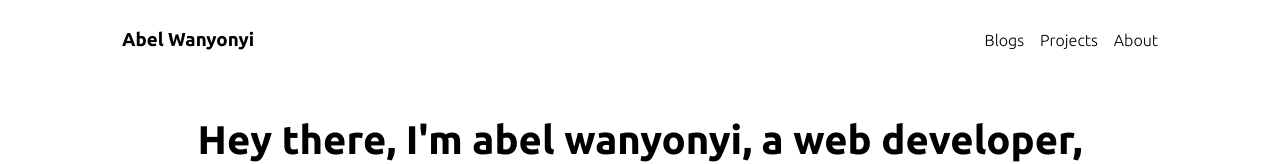
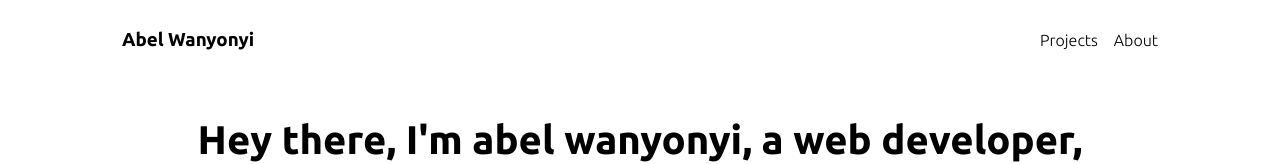
Before and after one commit to abeloa3411/next-blog, a Next.js app: page / in a window 1280 px wide. Shown: the top 164 px of the page. Built offline with nearby package versions, Linux system fonts and the light colour scheme.

Commit message:
fix bugs

```diff
--- a/components/Nav.js
+++ b/components/Nav.js
@@ -17,11 +17,11 @@ export default function Nav() {
           <div>
             <nav>
               <ul className={styles.header__list}>
-                <li className={styles.header__list__items}>
+                {/* <li className={styles.header__list__items}>
                   <Link href="/blogs" scroll>
                     Blogs
                   </Link>
-                </li>
+                </li> */}
                 <li className={styles.header__list__items}>
                   <Link href="/projects">Projects</Link>
                 </li>
```
